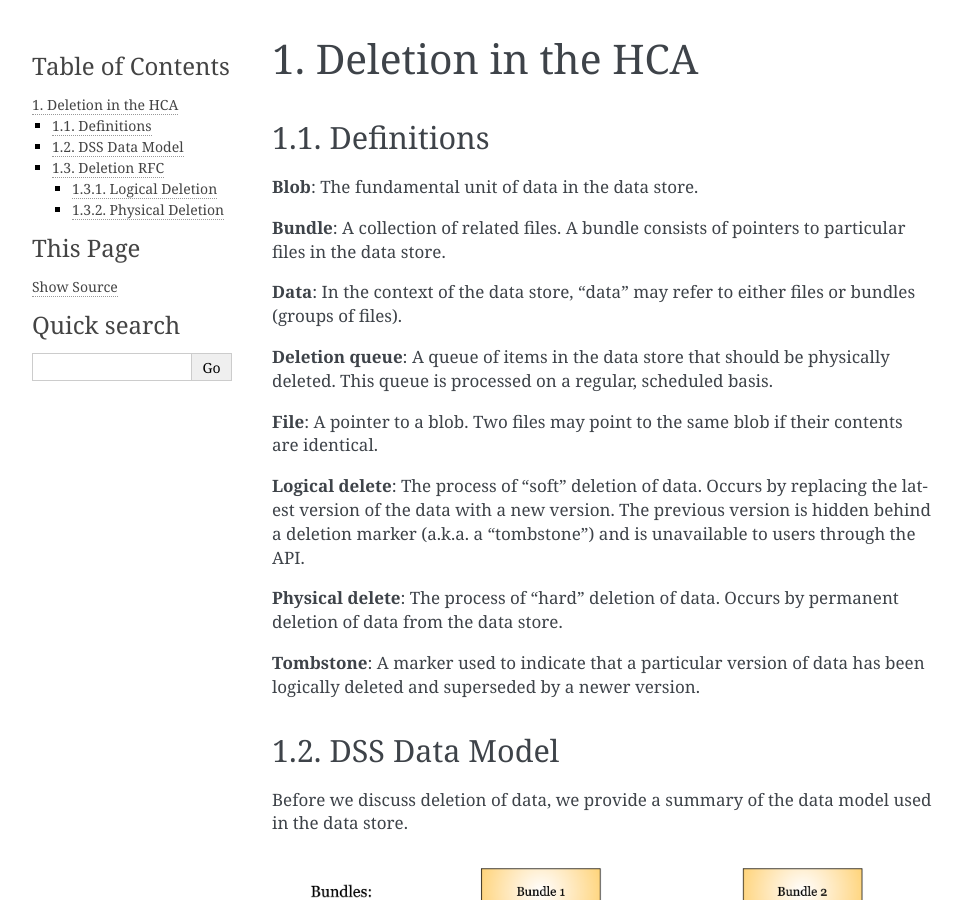
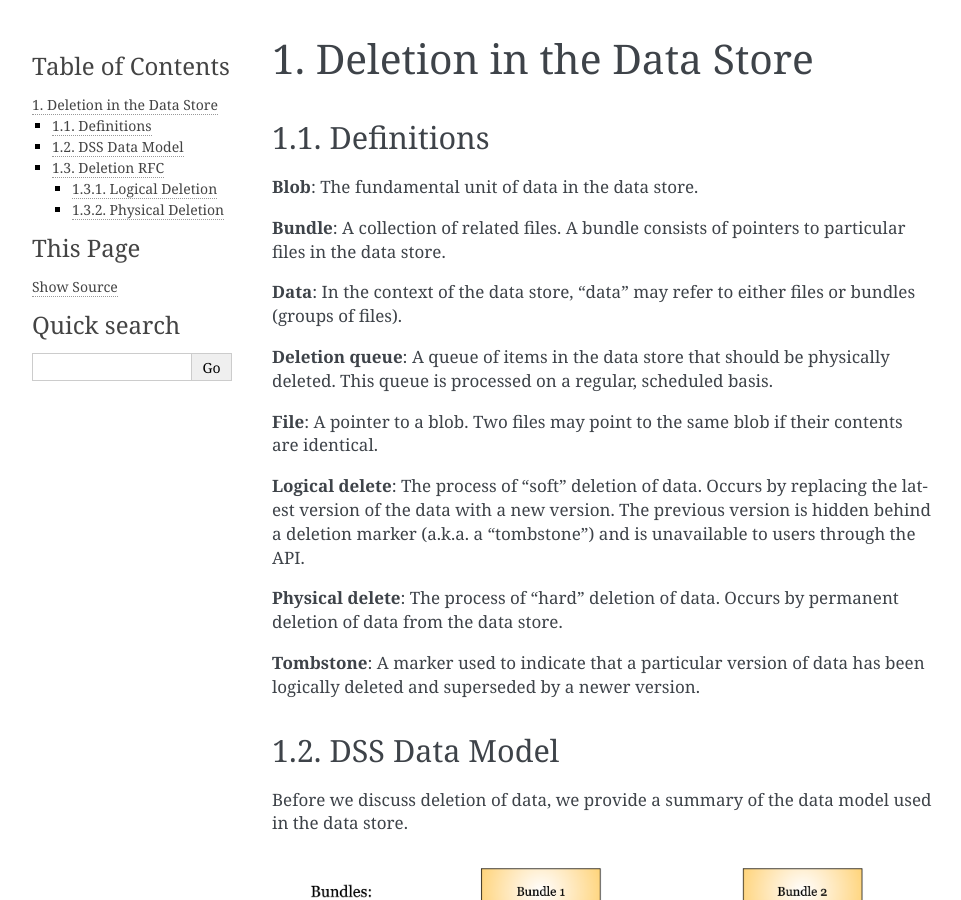
Before and after one commit to DataBiosphere/data-store-kharon, a Sphinx documentation site: the page built from docs/deletion.md, in a window 1280 px wide and 900 px high. Shown: the whole window, without its empty margins (148-1109 px from the left). Built offline with Sphinx 7.4.7, drawn with Linux system fonts in a browser that asks for light colours.

Commit message:
remove hca ref in deletion docs

```diff
--- a/docs/deletion.md
+++ b/docs/deletion.md
@@ -1,5 +1,5 @@
-Deletion in the HCA
----------------------
+Deletion in the Data Store
+--------------------------
 
 ### Definitions
 
```
